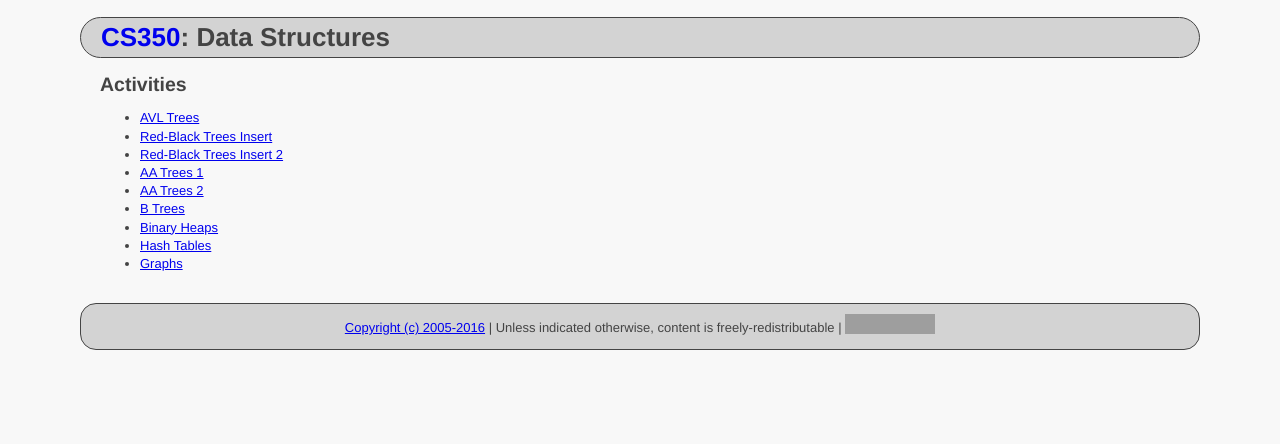
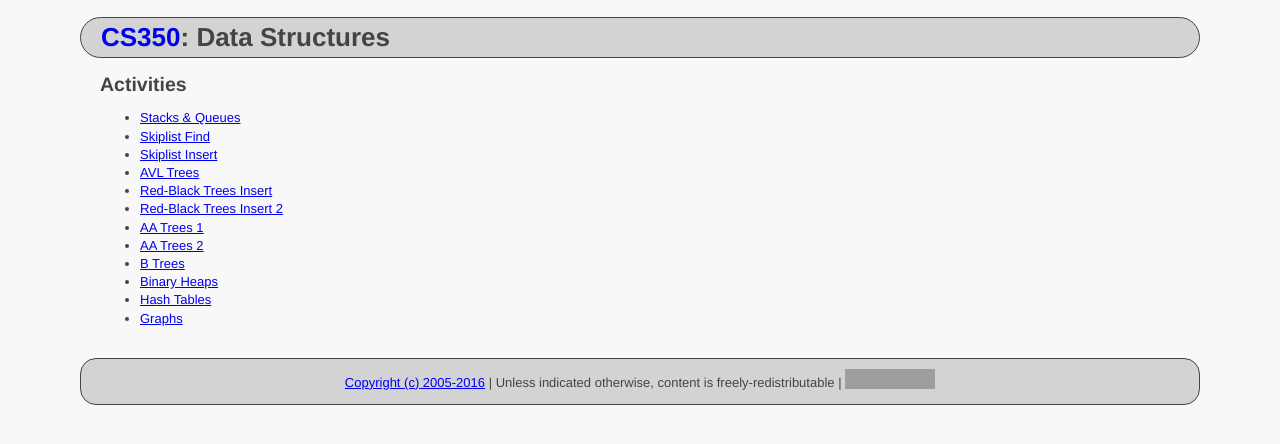
Before and after one commit to ycpcs/cs350-fall2016, a Jekyll site: the page built from activities.md, in a window 1280 px wide. Shown: the top 444 px of the page. Built offline with Jekyll 4.4.1, drawn with Linux system fonts in a browser that asks for light colours; grey boxes are pictures that could not be loaded.

Commit message:
added activities

```diff
--- a/activities.md
+++ b/activities.md
@@ -7,6 +7,9 @@ title: Data Structures
 
 ## Activities
 
+  - [Stacks & Queues](./activities/Stacks & Queues.pdf)
+  - [Skiplist Find](./activities/Skiplist Find.pdf)
+  - [Skiplist Insert](./activities/Skiplist Insert.pdf)
   - [AVL Trees](./activities/AVL Trees.pdf)
   - [Red-Black Trees Insert](activities/Red-Black Trees Insert.pdf)
   - [Red-Black Trees Insert 2](activities/Red-Black Trees Insert 2.pdf)
```
Also changed, not shown: schedule.md (+2 -0 lines), 12 other files.
